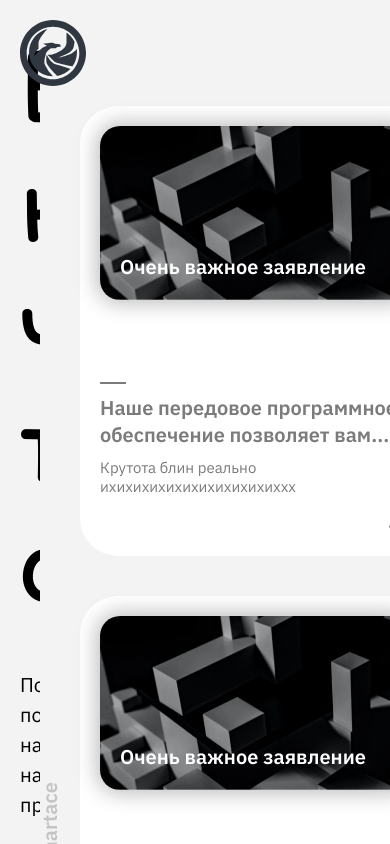
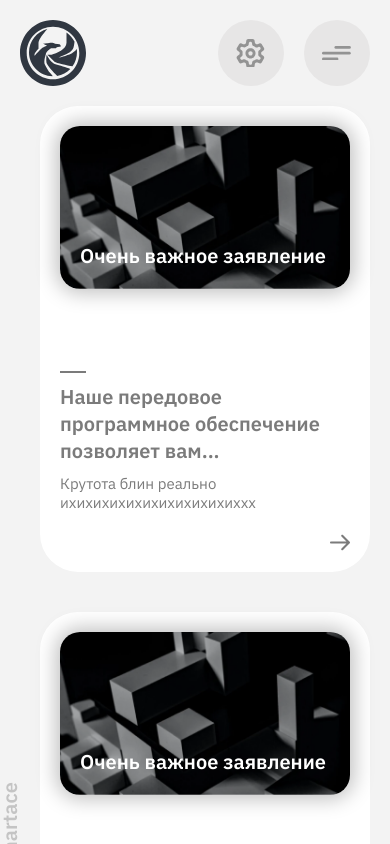
Before and after one commit to XenoPOMP/smart-ace-2.0, a Next.js app: page / in a window 390 px wide. Built offline with nearby package versions, Linux system fonts and the light colour scheme.

Commit message:
create complete adaptive for MainPage

```diff
--- a/app/MainPage.module.scss
+++ b/app/MainPage.module.scss
@@ -14,6 +14,14 @@
     h1 {
       font-size: 5em;
       line-height: normal;
+
+      @media (max-width: 1500px) {
+        font-size: 4em;
+      }
+
+      @media (max-width: 939px) {
+        font-size: 2.5em;
+      }
     }
   }
 
@@ -25,4 +33,25 @@
     padding-left: var(--global-padding);
     padding-right: var(--global-padding);
   }
+
+  @media (max-width: 1361px) {
+    --proportion: 1.25fr max-content 1fr !important;
+  }
+
+  @media (max-width: 768px) {
+    --proportion: max-content 1fr !important;
+
+    main.mainPage {
+      display: none;
+    }
+
+    aside.mainPage {
+      align-items: center !important;
+
+      a {
+        display: inherit;
+        justify-content: center;
+      }
+    }
+  }
 }
--- a/src/components/layout/Header/Header.module.scss
+++ b/src/components/layout/Header/Header.module.scss
@@ -47,7 +47,10 @@ header.appHeader {
             }
 
             &.mobile {
+              @apply bg-background-primary;
+
               display: inline-block;
+              border-radius: 50%;
             }
           }
         }
```
